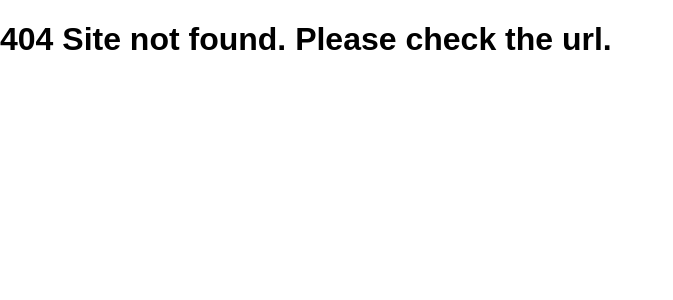
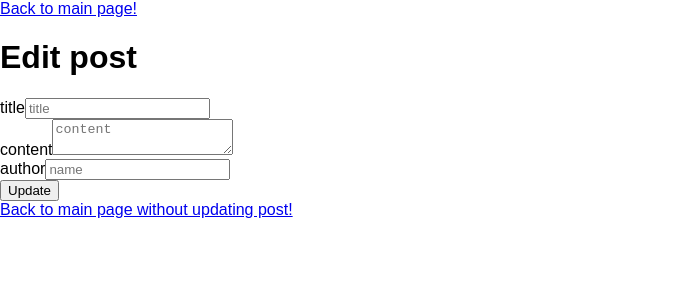
Before and after one commit to laszlosuslecz/udacity-redux-project, a React (Create React App) app in the folder frontend/: page /posts/edit/1 in a window 1280 px wide. Before the commit this address had no page. Shown: the top 300 px of the page, without its empty margins (0-673 px from the left). Built offline with nearby package versions, Linux system fonts and the light colour scheme; no server answers.

Commit message:
feat: form editing post and updating the data for the post

```diff
--- a/frontend/src/App.js
+++ b/frontend/src/App.js
@@ -17,7 +17,7 @@ class App extends Component {
           )}/>
           <Route exact path='/:category' component={ CategoryView } />
           <Route exact path='/posts/new' component={ PostNew } />
-          <Route exact path='/posts/edit' component={ PostEdit } />
+          <Route exact path='/posts/edit/:id' component={ PostEdit } />
           <Route exact path='/:category/:id' component={ PostDetail } />
           <Route component={ NoMatch } />
         </Switch>
--- a/frontend/src/actions/index.js
+++ b/frontend/src/actions/index.js
@@ -2,6 +2,7 @@ import {
   getPosts,
   createPost,
   getPostDetail,
+  editGivenPost,
   deleteGivenPost,
   fetchGivenCategoryPosts
 } from '../api_methods'
@@ -13,6 +14,7 @@ import { getComments } from '../api_methods'
 export const FETCH_POSTS = 'fetch_posts'
 export const CREATE_NEW_POST = 'create_new_post'
 export const FETCH_GIVEN_POST = 'fetch_given_post'
+export const EDIT_POST = 'edit_post'
 export const DELETE_POST = 'delete_post'
 export const FETCH_CATEGORY_POSTS = 'fetch_category_posts'
 
@@ -59,6 +61,13 @@ export function fetchGivenPost(id) {
   }
 }
 
+export function editPost(id, values, callback) {
+  return {
+    type: EDIT_POST,
+    payload: editGivenPost(id, values, callback)
+  }
+}
+
 export function deletePost(id, callback) {
   return {
     type: DELETE_POST,
--- a/frontend/src/api_methods/index.js
+++ b/frontend/src/api_methods/index.js
@@ -31,6 +31,20 @@ export const getPostDetail = (postId) =>
   fetch(`${url}/posts/${postId}`, { headers })
     .then(res => res.json())
 
+export const editGivenPost = (id, post, callback) =>
+    fetch(`${url}/posts/${id}`, {
+      method: 'PUT',
+      headers,
+      body: JSON.stringify({
+        ...post,
+        timestamp: Date.now()
+      })
+    })
+    .then(res => res.json())
+    .then(() => callback())
+
+
+
 export const deleteGivenPost = (postId, callback) =>
   fetch(`${url}/posts/${postId}`, {
     method: 'DELETE',
--- a/frontend/src/components/PostEdit.js
+++ b/frontend/src/components/PostEdit.js
@@ -1,11 +1,122 @@
 import React, { Component } from 'react'
+import { Field, reduxForm, initialize } from 'redux-form'
+import { connect } from 'react-redux'
+import { Link } from 'react-router-dom'
+
+import {
+  editPost,
+  fetchGivenPost
+} from '../actions'
 
 class PostEdit extends Component {
+
+  componentDidMount() {
+    const { id } = this.props.match.params
+    this.props.fetchGivenPost(id)
+    console.log(this.props.post)
+    this.handleInitialize()
+  }
+
+  handleInitialize() {
+    if (this.props.post) {
+      const originalPost = {
+        'title': this.props.post.title,
+        'body': this.props.post.body,
+        'author': this.props.post.author
+      }
+
+      this.props.initialize(originalPost)
+    }
+  }
+
+  renderInput(field) {
+    return (
+      <div>
+        <label>{ field.label }</label>
+        <input { ...field.input } placeholder={ field.placeholder } type='text' />
+        {field.meta.touched ? field.meta.error : ''}
+      </div>
+    )
+  }
+
+  renderTextarea(field) {
+    return (
+      <div>
+        <label>{ field.label }</label>
+        <textarea { ...field.input } placeholder={ field.placeholder } type='text' />
+        {field.meta.touched ? field.meta.error : ''}
+      </div>
+    )
+  }
+
+  onSubmit(values) {
+    const { id } = this.props.match.params
+    this.props.editPost(id, values, () => {
+      this.props.history.push('/')
+    })
+    console.log(values)
+  }
+
   render() {
+
+    const { handleSubmit } = this.props
+
     return (
-      <h1>edit the selected post</h1>
+      <div>
+        <div>
+          <Link to="/">
+            Back to main page!
+          </Link>
+        </div>
+        <h1>Edit post</h1>
+        <form onSubmit={ handleSubmit(this.onSubmit.bind(this)) }>
+          <Field
+            name="title" component={ this.renderInput } label='title' type='text' placeholder='title'
+          />
+          <Field
+            name="body" component={ this.renderTextarea } label='content' placeholder='content'
+          />
+          <Field
+            name="author" component={ this.renderInput } label='author' placeholder='name'
+          />
+          <button type="submit">Update</button>
+        </form>
+        <Link to="/">
+            Back to main page without updating post!
+          </Link>
+      </div>
     )
   }
 }
 
-export default PostEdit
+function validate(values) {
+  const errors = {}
+
+  if(!values.title) {
+    errors.title = 'Please enter a title'
+  }
+  if(!values.category) {
+    errors.category = 'Please choose a category'
+  }
+  if(!values.body) {
+    errors.body = 'Please enter post content'
+  }
+  if(!values.author) {
+    errors.author = 'Please enter your name'
+  }
+
+  return errors
+}
+
+function mapStateToProps(state, ownProps) {
+  return {
+    post: state.posts[ownProps.match.params.id]
+  }
+}
+
+export default reduxForm({
+  validate,
+  form: 'edit-post'
+})(
+  connect(mapStateToProps, { editPost, fetchGivenPost })(PostEdit)
+)
```
